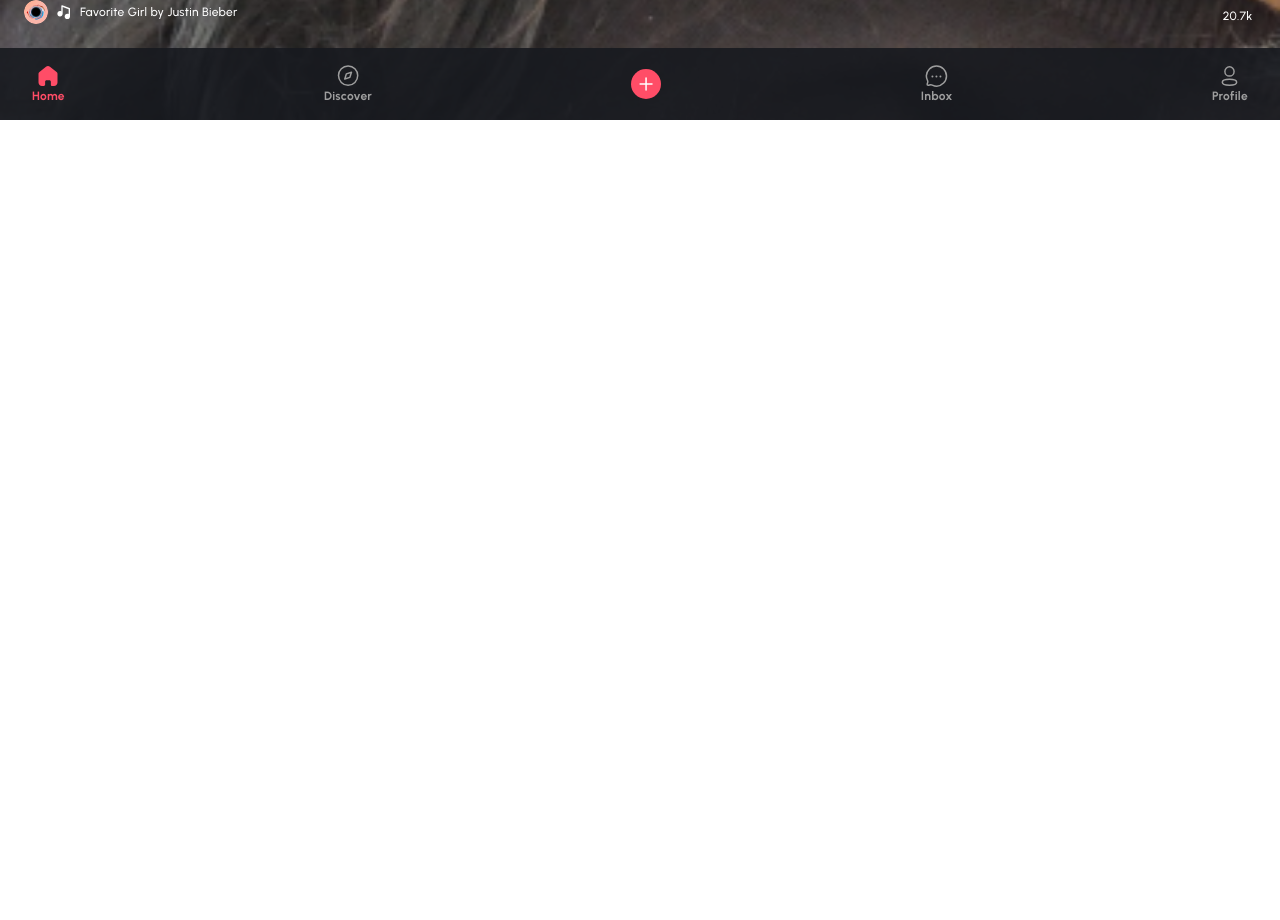
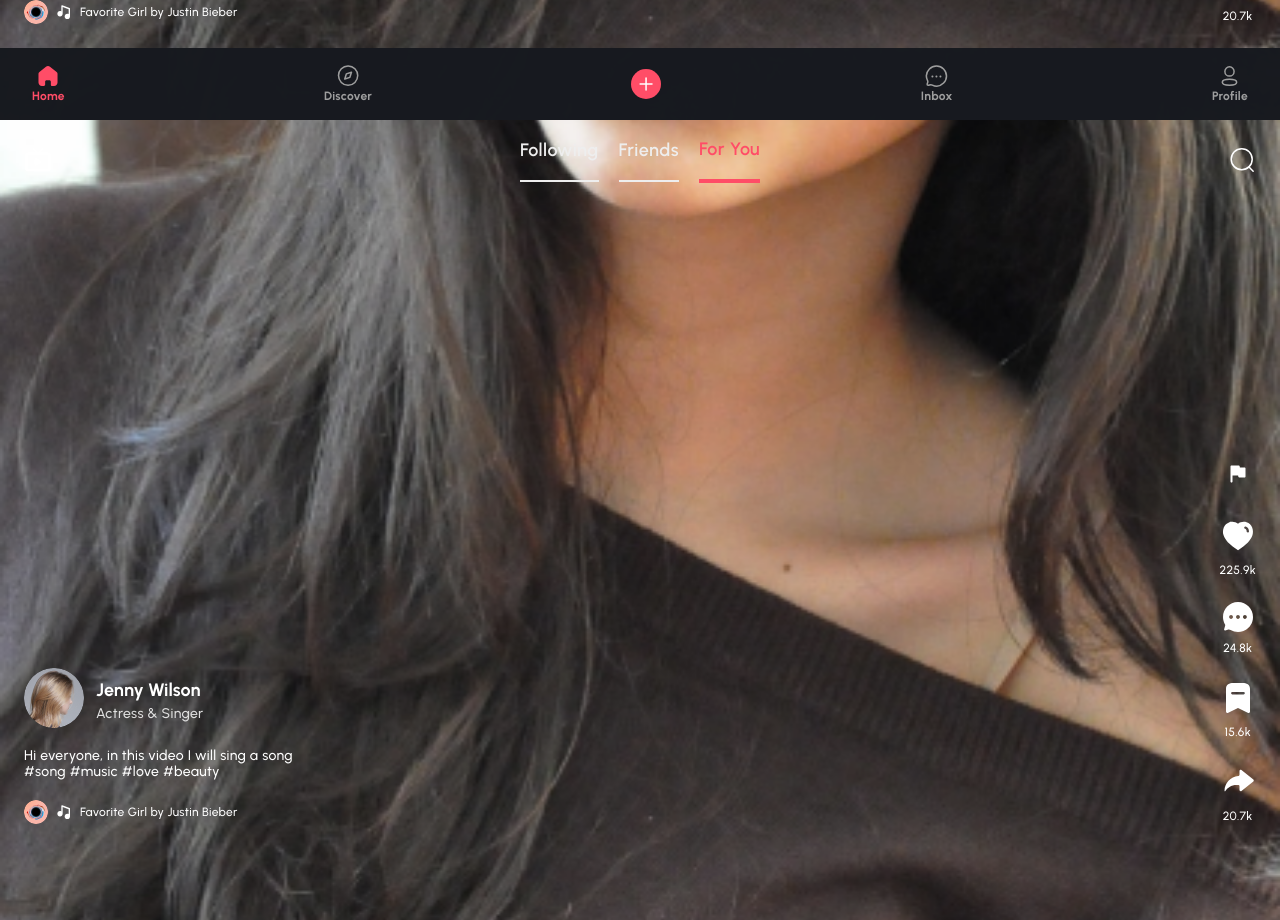
Before and after one commit to cs-fedy/zuzu-frontend, a React (Vite) app: page /#/ in a window 1280 px wide. Shown: the part 680-1600 px from the top of the page. Before the commit the page ends 800 px from the top, so only its background shows below. Built offline with nearby package versions, Linux system fonts and the light colour scheme.

Commit message:
code refactored so it uses layers stacking instead of conditions

```diff
--- a/src/App.tsx
+++ b/src/App.tsx
@@ -9,10 +9,12 @@ import {
   SignUp,
   CompleteProfile,
 } from "./pages";
+import StackProvider from "./contexts/StackContext";
 
 function App() {
   return (
     <AppProvider>
+      <StackProvider>
         <Routes>
           <Route element={<routes.LoggedUserRoute />}>
             <Route element={<routes.ProfileCompleted />}>
@@ -29,6 +31,7 @@ function App() {
             <Route path="/resetPassword" element={<ResetPassword />} />
           </Route>
         </Routes>
+      </StackProvider>
     </AppProvider>
   );
 }
--- a/src/components/screens/Reel.tsx
+++ b/src/components/screens/Reel.tsx
@@ -1,4 +1,3 @@
-import { useState } from "react";
 import { Chat, Flag, Heart, Music, Save, Share } from "../icons";
 import ReelAction from "../ReelAction";
 import ReelThumbnail from "../../assets/reel-thumbnail.png";
@@ -7,19 +6,19 @@ import MusicAvatar from "../../assets/music-avatar.png";
 import TopBar from "../TopBar";
 import ShareReel from "./ShareReel";
 import ChatReel from "./ChatReel";
+import { useStack } from "../../contexts/StackContext";
 
 function Reel() {
-  const [isShareScreenOpen, setIsShareScreenOpen] = useState(false);
-  const [isChatScreenOpen, setIsChatScreenOpen] = useState(false);
+  const stack = useStack();
 
   const handleShareReel = () => {
-    setIsShareScreenOpen(!isShareScreenOpen);
+    stack.push(<ShareReel handleClose={() => stack.pop()} />);
   };
 
   const handleSaveReel = () => {};
 
   const openReelChat = () => {
-    setIsChatScreenOpen(!isChatScreenOpen);
+    stack.push(<ChatReel handleClose={() => stack.pop()} />);
   };
 
   const toggleReelLike = () => {};
@@ -90,8 +89,6 @@ function Reel() {
           </div>
         </div>
       </div>
-      {isShareScreenOpen && <ShareReel handleClose={handleShareReel} />}
-      {isChatScreenOpen && <ChatReel handleClose={handleShareReel} />}
     </div>
   );
 }
--- a/src/contexts/AppContext.tsx
+++ b/src/contexts/AppContext.tsx
@@ -8,7 +8,7 @@ import {
   useState,
 } from "react";
 
-export type AppContextState = {
+type AppContextState = {
   isUserLoggedIn: boolean;
   isFirstTime: boolean;
   isUserProfileComplete: boolean;
--- /dev/null
+++ b/src/contexts/StackContext.tsx
@@ -0,0 +1,52 @@
+import {
+  createContext,
+  ReactElement,
+  ReactNode,
+  useCallback,
+  useContext,
+  useMemo,
+  useState,
+} from "react";
+
+type StackContextState = {
+  stack: Array<ReactElement>;
+  push: (element: ReactElement) => void;
+  pop: () => void;
+};
+
+const contextInitialState: StackContextState = {
+  stack: [],
+  push: (element: ReactElement) => {},
+  pop: () => {},
+};
+
+const StackContext = createContext<StackContextState>(contextInitialState);
+
+export const useStack = () => useContext(StackContext);
+
+type TStackProviderProps = {
+  children: ReactNode;
+};
+
+export default function StackProvider({ children }: TStackProviderProps) {
+  const [stack, setStack] = useState<Array<ReactElement>>([]);
+
+  const push = useCallback((element: ReactElement) => {
+    setStack((prev) => [...prev, element]);
+  }, []);
+
+  const pop = useCallback(() => {
+    setStack((prev) => {
+      if (prev.length <= 1) return prev;
+      return prev.slice(0, prev.length - 1);
+    });
+  }, []);
+
+  const value = useMemo(() => {
+    return { stack, push, pop };
+  }, [stack, push, pop]);
+
+  return (
+    <StackContext.Provider value={value}>{children}</StackContext.Provider>
+  );
+}
--- a/src/pages/Home.tsx
+++ b/src/pages/Home.tsx
@@ -1,7 +1,12 @@
+import { useEffect } from "react";
 import { BottomBar, screens } from "../components";
+import { useStack } from "../contexts/StackContext";
 
 function Home() {
-  return (
+  const { stack, push } = useStack();
+
+  useEffect(() => {
+    push(
       <>
         <screens.Reel />
         <div className="fixed bottom-0 right-0 left-0">
@@ -9,6 +14,9 @@ function Home() {
         </div>
       </>
     );
+  }, [push]);
+
+  return <>{stack.map((element) => element)}</>;
 }
 
 export default Home;
```
Lines whose indentation alone changed are shown as unchanged.
